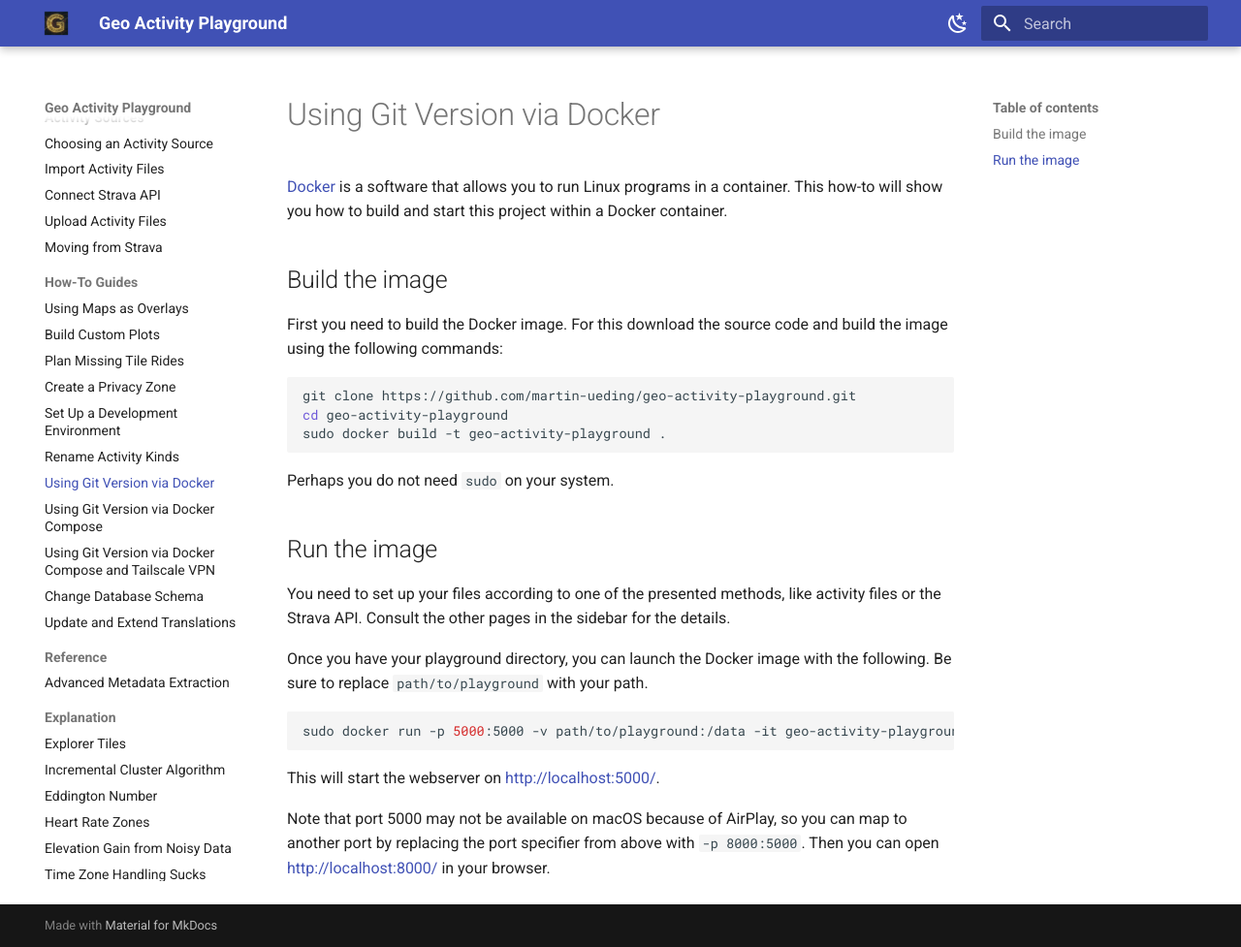
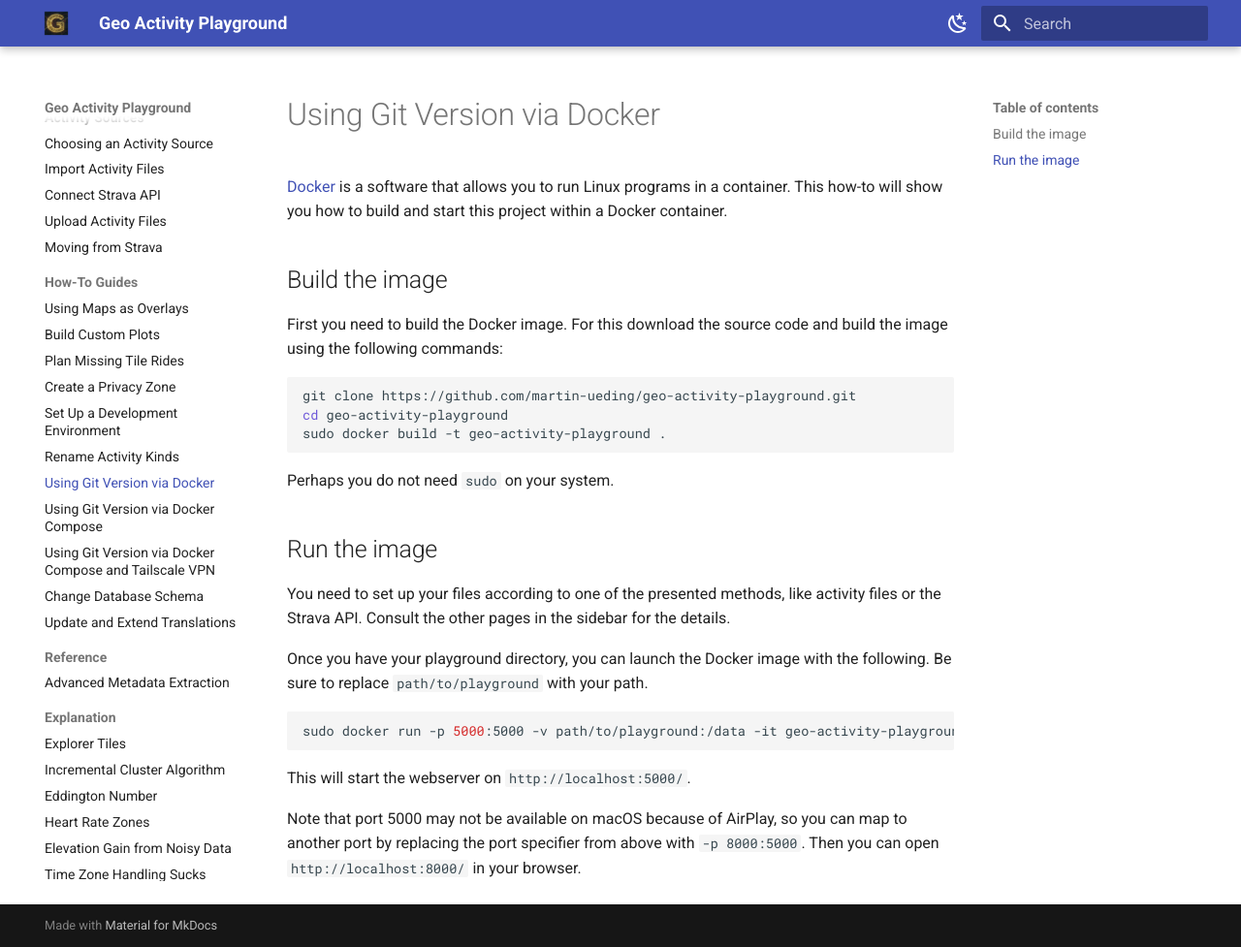
Before and after one commit to martin-ueding/geo-activity-playground, an MkDocs documentation site: the page built from docs/using-git-version-via-docker.md, in a window 1280 px wide and 977 px high. Shown: the whole window at 97% size. Built offline with MkDocs 1.6.1 and Material for MkDocs 9.7.7, drawn with Linux system fonts in a browser that asks for light colours.

````diff
--- a/docs/.vitepress/config.ts
+++ b/docs/.vitepress/config.ts
@@ -2,7 +2,6 @@ export default {
   title: 'Geo Activity Playground',
   description: 'View recorded outdoor activities and derive insights from your data.',
   base: '/geo-activity-playground/',
-  ignoreDeadLinks: [/^https?:\/\/localhost/],
   themeConfig: {
     logo: '/logo-2.png',
     nav: [
--- a/docs/using-git-version-via-docker.md
+++ b/docs/using-git-version-via-docker.md
@@ -24,6 +24,6 @@ Once you have your playground directory, you can launch the Docker image with th
 sudo docker run -p 5000:5000 -v path/to/playground:/data -it geo-activity-playground
 ```
 
-This will start the webserver on <http://localhost:5000/>.
+This will start the webserver on `http://localhost:5000/`.
 
-Note that port 5000 may not be available on macOS because of AirPlay, so you can map to another port by replacing the port specifier from above with `-p 8000:5000`. Then you can open <http://localhost:8000/> in your browser.
+Note that port 5000 may not be available on macOS because of AirPlay, so you can map to another port by replacing the port specifier from above with `-p 8000:5000`. Then you can open `http://localhost:8000/` in your browser.
````
Also changed, not shown: docs/using-git-version-via-docker-compose.md (+1 -1 lines).
